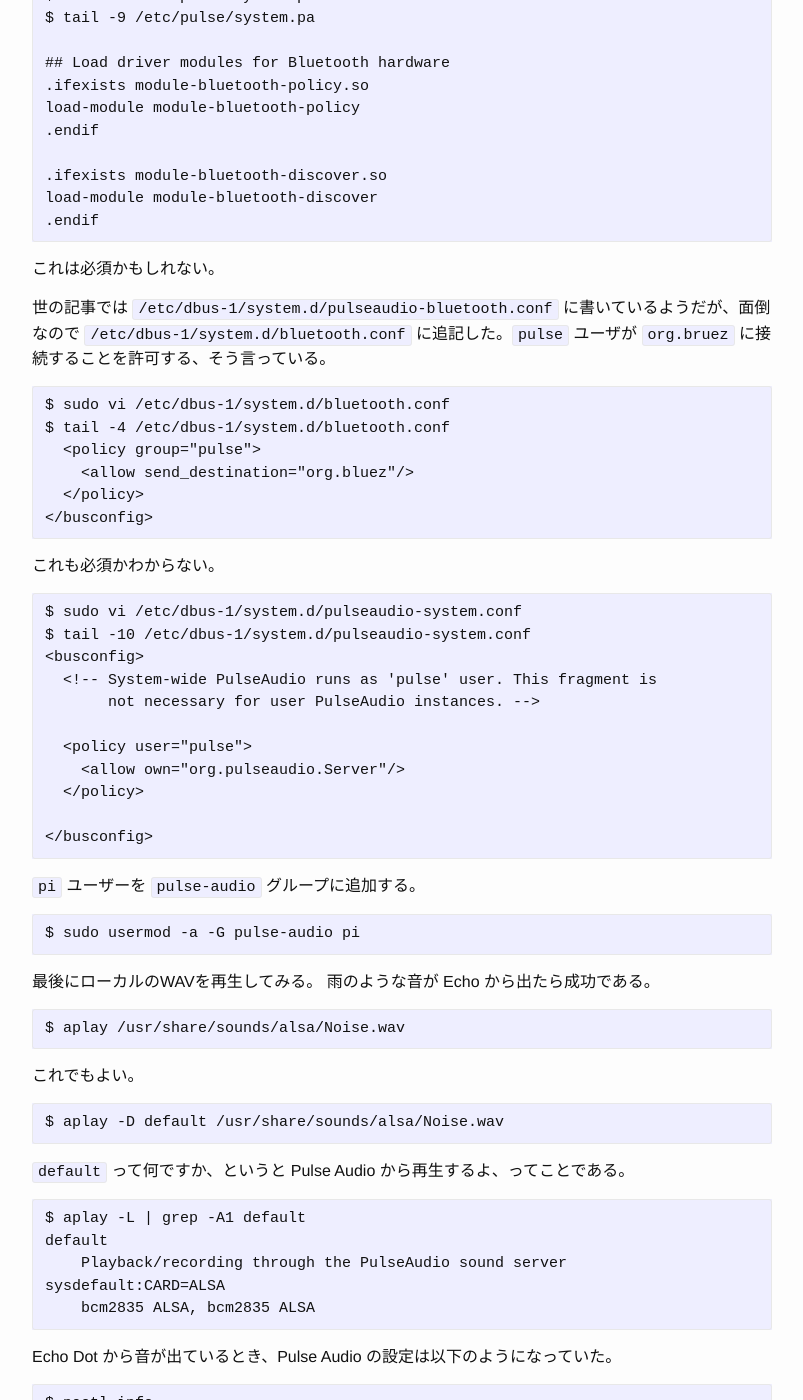
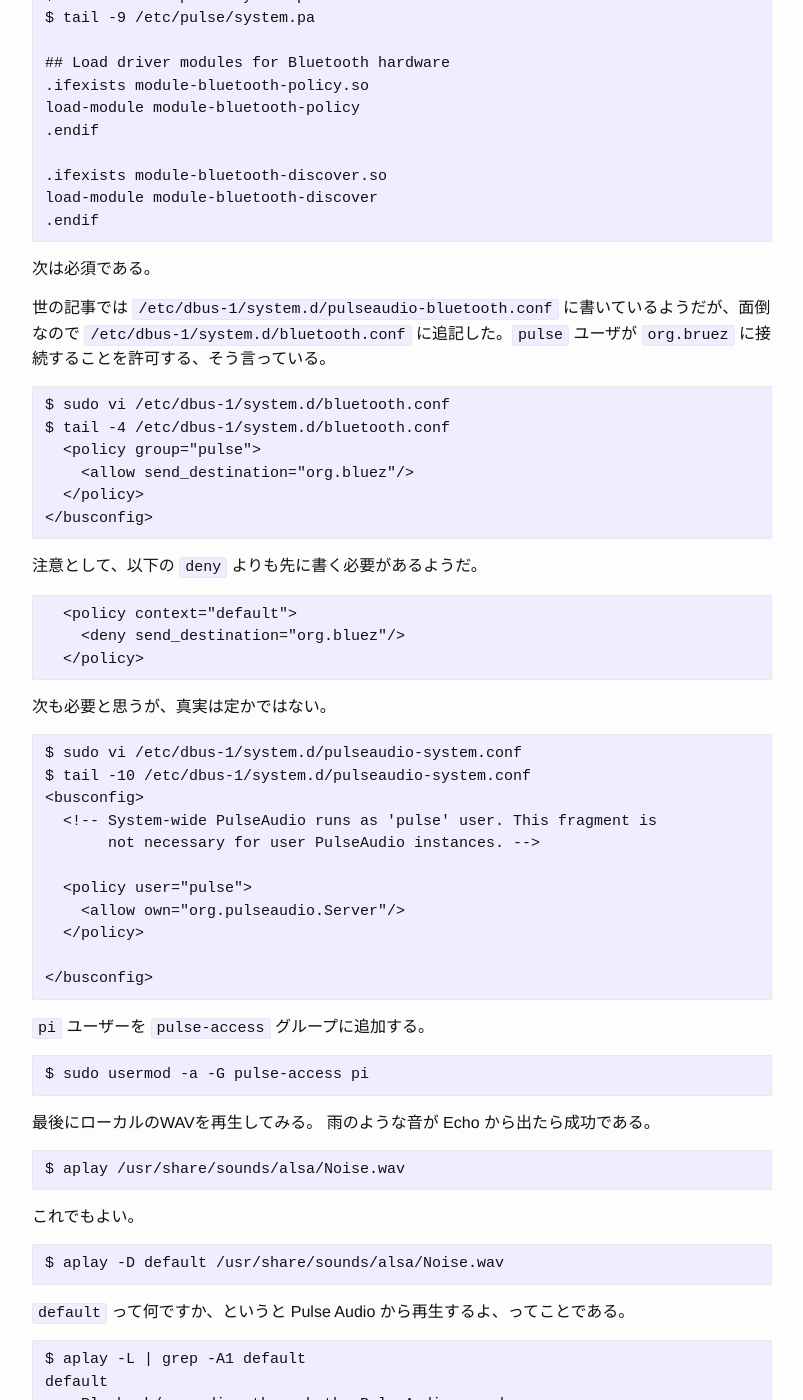
Before and after one commit to kikei/kikei.github.io, a Jekyll site: the page built from _posts/2018-03-12-raspberrypi-echo.md, in a window 1280 px wide and 1400 px high, scrolled down 7647 px. Shown: the whole window, without its empty margins (238-1041 px from the left). Built offline with Jekyll 4.4.1, drawn with Linux system fonts in a browser that asks for light colours.

Commit message:
update posts for miku, mesh and raspberry pi.

````diff
--- a/_posts/2018-03-12-raspberrypi-echo.md
+++ b/_posts/2018-03-12-raspberrypi-echo.md
@@ -360,7 +360,7 @@ load-module module-bluetooth-discover
 .endif
 ```
 
-これは必須かもしれない。
+次は必須である。
 
 世の記事では `/etc/dbus-1/system.d/pulseaudio-bluetooth.conf` に書いているようだが、面倒なので `/etc/dbus-1/system.d/bluetooth.conf` に追記した。`pulse` ユーザが `org.bruez` に接続することを許可する、そう言っている。
 
@@ -373,7 +373,15 @@ $ tail -4 /etc/dbus-1/system.d/bluetooth.conf
 </busconfig>
 ```
 
-これも必須かわからない。
+注意として、以下の `deny` よりも先に書く必要があるようだ。
+
+```
+  <policy context="default">
+    <deny send_destination="org.bluez"/>
+  </policy>
+```
+
+次も必要と思うが、真実は定かではない。
 
 ```
 $ sudo vi /etc/dbus-1/system.d/pulseaudio-system.conf
@@ -389,10 +397,10 @@ $ tail -10 /etc/dbus-1/system.d/pulseaudio-system.conf
 </busconfig>
 ```
 
-`pi` ユーザーを `pulse-audio` グループに追加する。
+`pi` ユーザーを `pulse-access` グループに追加する。
 
 ```
-$ sudo usermod -a -G pulse-audio pi
+$ sudo usermod -a -G pulse-access pi
 ```
 
 最後にローカルのWAVを再生してみる。
````
Also changed, not shown: _posts/2018-06-13-raspberry-miku.md (+18 -12 lines).
